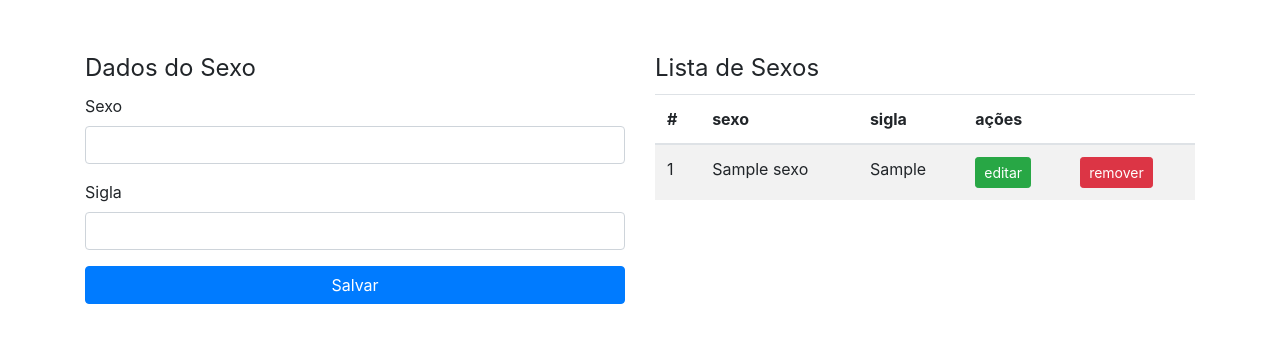
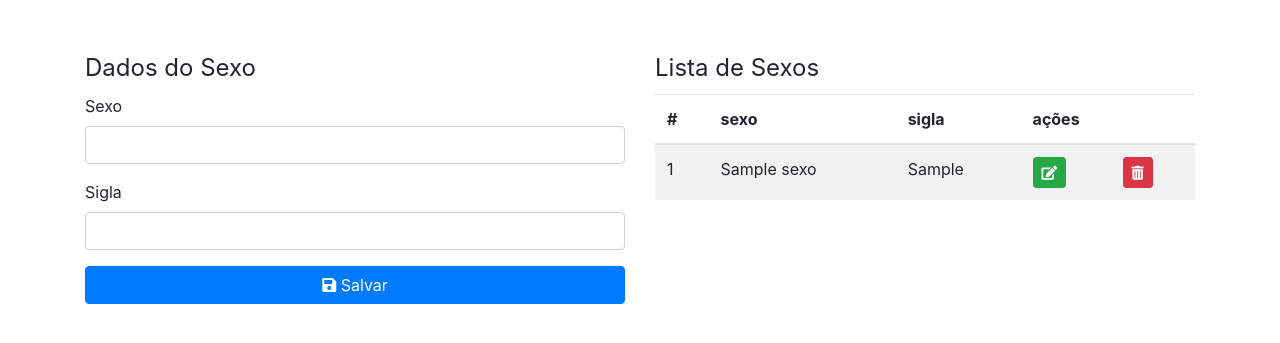
Before and after one commit to weskleymb/loja-php-manha, a PHP site: page /sexo/index.php in a window 1280 px wide. Shown: the top 343 px of the page. Run offline with PHP 8.4, Linux system fonts and the light colour scheme; tables that the repository leaves empty or names only in its code hold one stand-in row (values such as "Sample post").

Commit message:
commit inicial

```diff
--- a/sexo/index.php
+++ b/sexo/index.php
@@ -15,6 +15,10 @@ if (isset($_POST['salvar']) && $_POST['salvar'] == 'salvar') {
 if (isset($_POST['editar']) && $_POST['editar'] == 'editar') {
     $sexo = $dao->findById($_POST['id']);
 }
+if (isset($_POST['remover']) && $_POST['remover'] == 'remover') {
+    $dao->remove($_POST['id']);
+    header('location: index.php');
+}
 $sexos = $dao->findAll();
 ?>
 <!DOCTYPE html>
@@ -24,6 +28,7 @@ $sexos = $dao->findAll();
     <meta name="viewport" content="width=device-width, initial-scale=1.0">
     <title>Sexos</title>
     <link rel="stylesheet" href="../assets/css/bootstrap.css">
+    <link rel="stylesheet" href="../assets/css/all.css">
 </head>
 <body>
     <div class="container">
@@ -42,7 +47,9 @@ $sexos = $dao->findAll();
                             <input type="text" class="form-control" name="sigla" id="sigla" maxlength="1" required value="<?=$sexo->getSigla();?>">
                         </div>
                         <div class="form-group">
-                            <button type="submit" class="btn btn-primary btn-block" name="salvar" value="salvar">Salvar</button>
+                            <button type="submit" class="btn btn-primary btn-block" name="salvar" value="salvar">
+                                <i class="fas fa-save"></i> Salvar
+                            </button>
                         </div>
                     </form>
                 </fieldset>
@@ -68,11 +75,14 @@ $sexos = $dao->findAll();
                                     <td>
                                         <form action="index.php" method="post">
                                             <input type="hidden" name="id" value="<?=$sexo->getId();?>">
-                                            <button type="submit" class="btn btn-sm btn-success" name="editar" value="editar">editar</button>
+                                            <button type="submit" class="btn btn-sm btn-success" name="editar" value="editar"><i class="fas fa-edit"></i></button>
                                         </form>
                                     </td>
                                     <td>
-                                        <button type="submit" class="btn btn-sm btn-danger" name="remover" value="remover">remover</button>
+                                        <form action="index.php" method="post">
+                                            <input type="hidden" name="id" value="<?=$sexo->getId();?>">
+                                            <button type="submit" class="btn btn-sm btn-danger" name="remover" value="remover"><i class="fas fa-trash-alt"></i></button>
+                                        </form>
                                     </td>
                                 </tr>
                             <?php endforeach; ?>
```
